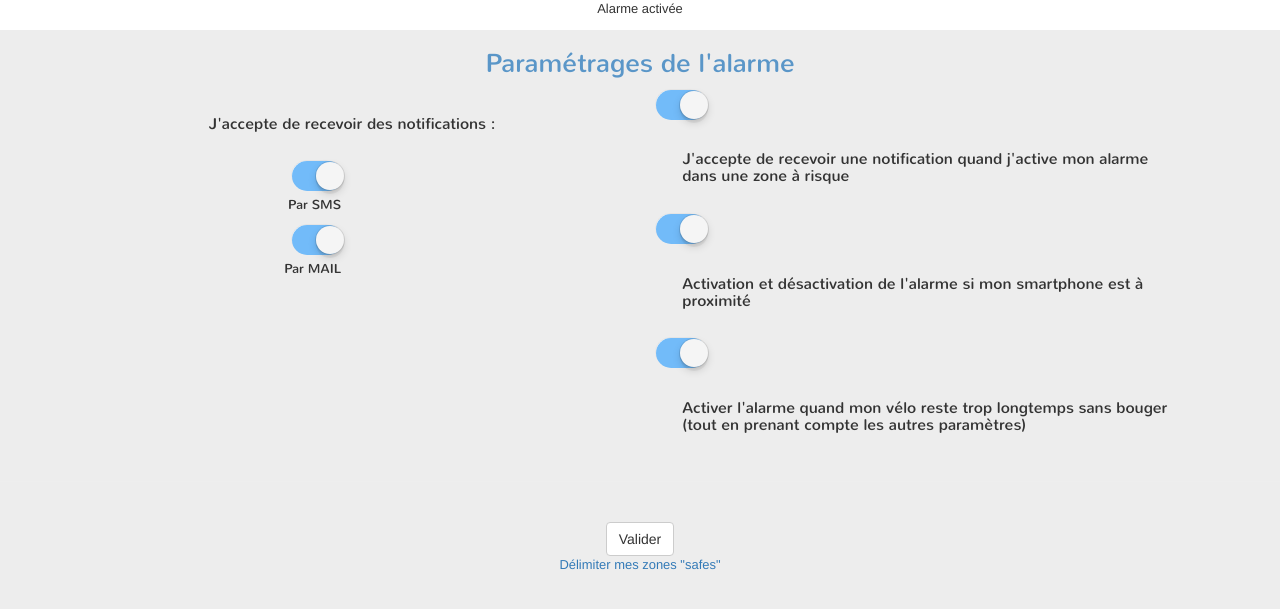
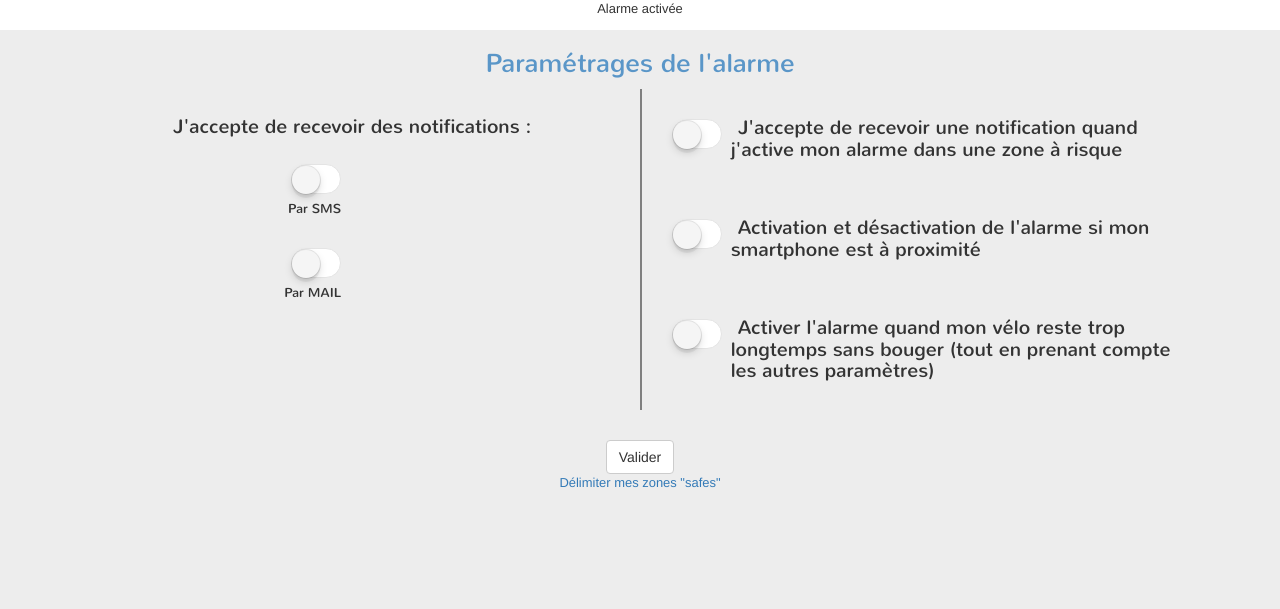
Before and after one commit to justinevacher/bykeeper, a PHP site: page /parametrage_alarme.html in a window 1280 px wide. Shown: the part 115-724 px from the top of the page. Run offline with PHP 8.4, Linux system fonts and the light colour scheme.

Commit message:
finitions parametrage_alarme.html/css

```diff
--- a/css/parametrage_alarme.css
+++ b/css/parametrage_alarme.css
@@ -32,10 +32,21 @@ h2{
 }
 
 h3{
-	font-size:1.2em;
+	font-size:1.0em;
 	text-align: left;
+
 }
 
+/* position des trois switchs */
+section > section > div > label{
+	position: relative;
+	top:12px;
+	left:5px;
+}
+
+section>section>h3 {
+	padding-left: 60px;
+}
 
 /*##############################HEADER*/
 header{
@@ -83,6 +94,7 @@ body>form>div>section:nth-of-type(1){
 body>form>div>section:nth-of-type(1) div{
 	width:48%;
 	text-align: right;
+
 }
 
 body>form>div>section:nth-of-type(1) h3{
@@ -116,9 +128,15 @@ body>form>div>section:nth-of-type(2) h3{
 }
 
 
-body>form>section>section>button{
-	margin-top:20px;
-	margin-bottom:20px;
+div>p h3{
+	font-size: 1.2em;
+}
+div>p {
+	padding-bottom: 20px;
+}
+
+section.col-xs-12:nth-child(1){
+	margin-bottom: 50px;
 }
 
 
@@ -150,10 +168,20 @@ body>form>section>section>button{
 		font-size: 1.5em;
 		text-align: center;
 	}
-	h3{
-		font-size:
+
+	section > section > div > label{
+		position: relative;
+		top:35px;
+		left:15px;
 	}
 
+	h3 {
+		font-size: 1.3em;
+	}
+
+	section>h3 {
+		padding-left: 60px;
+	}
 }
 
 @media screen and (min-width:992px){
@@ -165,13 +193,28 @@ body>form>section>section>button{
 		background-position-y: -258px;
 	}
 
+	section > section > div > label{
+		position: relative;
+		top:30px;
+		left:15px;
+	}
+
+	h3 {
+		font-size: 1.5em;
+	}
+
+	section.col-xs-12:nth-child(2){
+		margin-bottom: 30px;
+		border-left: 2px solid grey;
+	}
 
 }
 
 @media screen and (min-width:1400px){
-	/*enregistrer trajet*/
-	body>div>section>form {
-		padding: 2% 0;
+	section > section > div > label{
+		position: relative;
+		top:40px;
+		left:25px;
 	}
 
 }
@@ -181,11 +224,6 @@ body>form>section>section>button{
 	header{
 		height:160px;
 	}
-
-	/*données + enregistrer trajet côte à côte*/
-	body>div>section:nth-of-type(1),body>div>section:nth-of-type(2){
-		height: 270px;
-	}
 }
 
 
@@ -193,7 +231,6 @@ body>form>section>section>button{
 
 .toggleWrapper{
 	text-align: left;
-
 }
 
 
--- a/parametrage_alarme.html
+++ b/parametrage_alarme.html
@@ -31,46 +31,57 @@
 
 	<form action="">
 		<div class="row wrap">
-			<section class="col-xs-12 col-sm-12 col-md-5 col-lg-6">
-					<h3> J'accepte de recevoir des notifications : </h3> <br\>
-					<div class="toggleWrapper">
-						<input type="checkbox" name="toggle1" class="mobileToggle" id="toggle1" checked>
+			<section class="col-xs-12 col-sm-12 col-md-5 col-lg-6"> <!-- premier bloque -->
+					<h3> J'accepte de recevoir des notifications : </h3>
+					<div class="toggleWrapper"> <!-- switch 1 -->
+						<input type="checkbox" name="toggle1" class="mobileToggle" id="toggle1">
 			  			<label for="toggle1"></label>
 			  			<p> Par SMS </p>
 					</div>
 
-					<div class="toggleWrapper">
-						<input type="checkbox" name="toggle2" class="mobileToggle" id="toggle2" checked>
+					<div class="toggleWrapper"> <!-- switch 2 -->
+						<input type="checkbox" name="toggle2" class="mobileToggle" id="toggle2">
 			  			<label for="toggle2"></label>
 			  			<p> Par MAIL </p>
 					</div>
-			</section>
+			</section> <!-- end premier bloque -->
 
 			<section class="col-xs-12 col-sm-12 col-md-5 col-lg-6">
-				<div class="toggleWrapper">
-					<input type="checkbox" name="toggle3" class="mobileToggle" id="toggle3" checked>
-					<label for="toggle3"></label>
-					<h3>  J'accepte de recevoir une notification quand j'active mon alarme dans une zone à risque </h3>
-				</div>
+				<section class="row">
+					<section class="col-xs-2 col-sm-2 col-md-2 col-lg-2">
+						<div class="toggleWrapper"> <!-- switch 3 -->
+							<input type="checkbox" name="toggle3" class="mobileToggle" id="toggle3">
+							<label for="toggle3"></label>
+						</div>
+					</section>
+					<h3> J'accepte de recevoir une notification quand j'active mon alarme dans une zone à risque </h3>
+				</section>
 
-				<div class="toggleWrapper">
-					<input type="checkbox" name="toggle4" class="mobileToggle" id="toggle4" checked>
-					<label for="toggle4"></label>
+				<section class="row">
+					<section class="col-xs-2 col-sm-2 col-md-2 col-lg-2">
+						<div class="toggleWrapper"> <!-- switch 4 -->
+							<input type="checkbox" name="toggle4" class="mobileToggle" id="toggle4">
+							<label for="toggle4"></label>
+						</div>
+					</section>
 					<h3> Activation et désactivation de l'alarme si mon smartphone est à proximité </h3>
-				</div>
+				</section>
 
-				<div class="toggleWrapper">
-					<input type="checkbox" name="toggle5" class="mobileToggle" id="toggle5" checked>
-					<label for="toggle5"></label>
+				<section class="row">
+					<section class="col-xs-2 col-sm-2 col-md-2 col-lg-2">
+						<div class="toggleWrapper"><!-- switch 5 -->
+							<input type="checkbox" name="toggle5" class="mobileToggle" id="toggle5">
+							<label for="toggle5"></label>
+						</div>
+					</section>
 					<h3> Activer l'alarme quand mon vélo reste trop longtemps sans bouger (tout en prenant compte les autres paramètres) </h3>
-				</div>
+				</section>
 			</section>
-		</div>
-		<hr>
+		</div> <!-- row wrap end -->
 
 		<section class="row">
 			<section class="col-lg-4 col-lg-offset-4 col-md-4 col-md-offset-4 col-xs-4 col-xs-offset-4 col-sm-4 col-sm-offset-4 text-center">
-				<button class="btn btn-default">Valider</button> <br>
+				<button class="btn btn-default">Valider</button> <br/>
 				<a href="">Délimiter mes zones "safes"</a>
 			</section>
 		</section>
```
